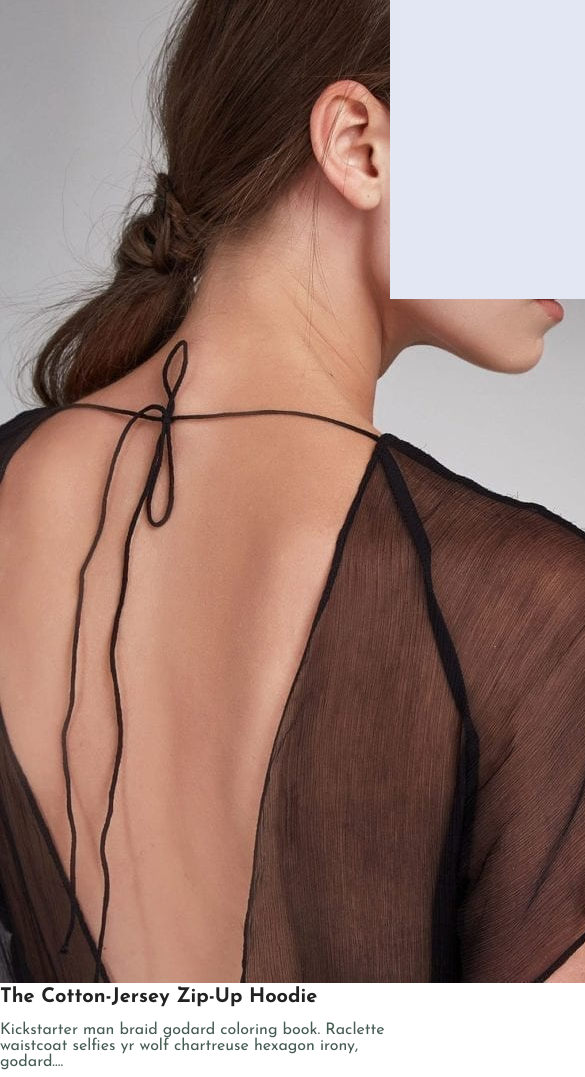
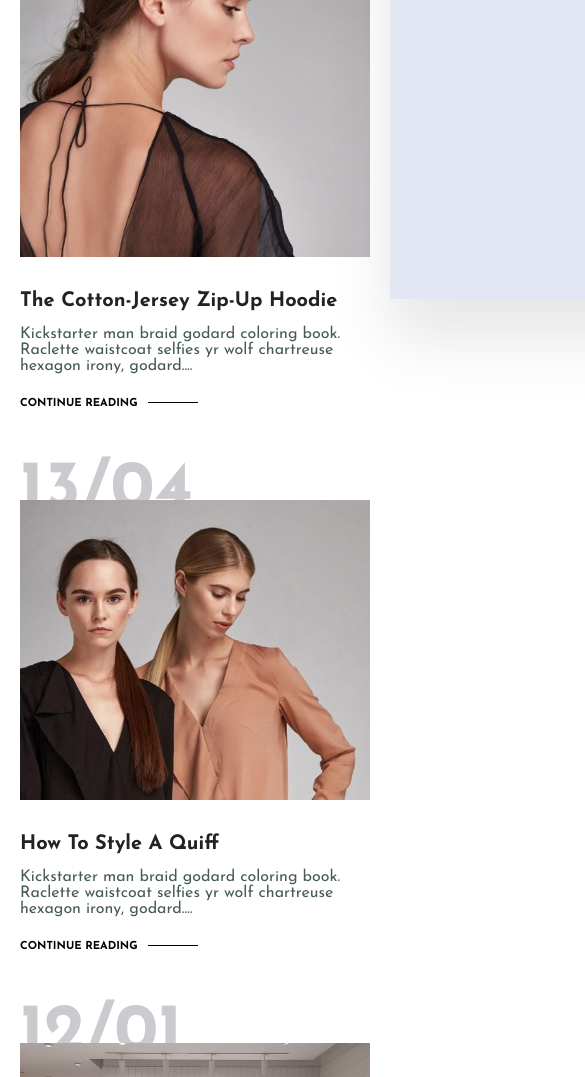
Before and after one commit to Prince1303/E-Commerce, a plain HTML site: page blog.html in a window 390 px wide. Shown: the part 545-1622 px from the top of the page, 585 px wide, since content can reach past the window. Drawn offline with Linux system fonts and the light colour scheme; a web font is replaced by a local one.

Commit message:
blog page css update

```diff
--- a/style.css
+++ b/style.css
@@ -546,6 +546,66 @@ footer .copyright{
    font-weight: 350; */
   }
 
+  /* Blog-Page */
+  #page-header.blog-header{
+   background-image: url("img/banner/b19.jpg");
+  }
+
+  #blog{
+   padding: 150px 150px 0 150px;
+  }
+  #blog .blog-box{
+   display: flex;
+   align-items: center;
+   width: 100%;
+   position: relative;
+   padding-bottom: 90px;
+  }
+  #blog .blog-img{
+   width: 50%;
+   margin-right: 40px;
+  }
+  #blog img{
+   width: 100%;
+   height: 300px;
+   object-fit: cover;
+  }
+  #blog .blog-details{
+   width: 50%;
+  }
+  #blog .blog-details a{
+   text-decoration: none;
+   font-size: 11px;
+   color: #000;
+   font-weight: 700;
+   position: relative;
+   transition: 0.3s;
+  }
+  #blog .blog-details a::after{
+   content: "";
+   width: 50px;
+   height: 1px;
+   background-color: #000;
+   position: absolute;
+   top: 4px;
+   right: -60px;
+  }
+  #blog .blog-details a:hover{
+   color: #088178;
+  }
+  #blog .blog-details a:hover::after{
+   background-color: #088178;
+  }
+  #blog .blog-box h1{
+   position: absolute;
+   top: -40px;
+   left: 0;
+   font-size: 70px;
+   font-weight: 700;
+   color: #c9cbce;
+   z-index: -9;
+  }
+
 
 
 
@@ -726,4 +786,23 @@ footer .copyright{
  #prodetails .single-pro-details{
    width: 100%;
  }
+
+ /* Blog-Page */
+ #blog{
+   padding: 100px 20px 0 20px;
+ }
+
+ #blog .blog-box{
+   display: flex;
+   align-items: flex-start;
+   flex-direction: column;
+ }
+ #blog .blog-img{
+   width: 100%;
+   margin-right: 0;
+   margin-bottom: 30px;
+ }
+ #blog .blog-details{
+   width: 100%;
+ }
 }
```
